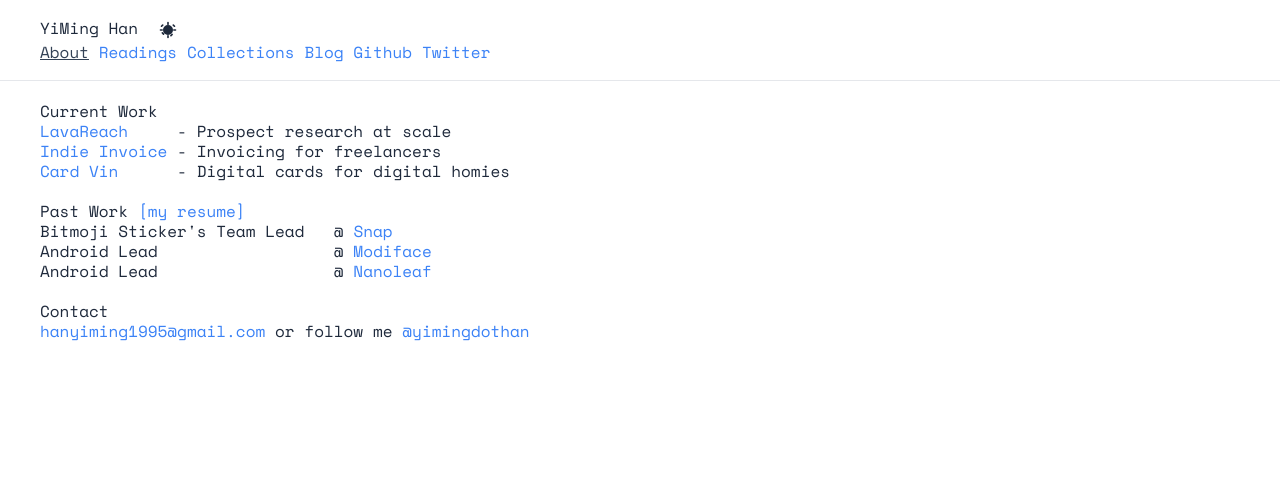
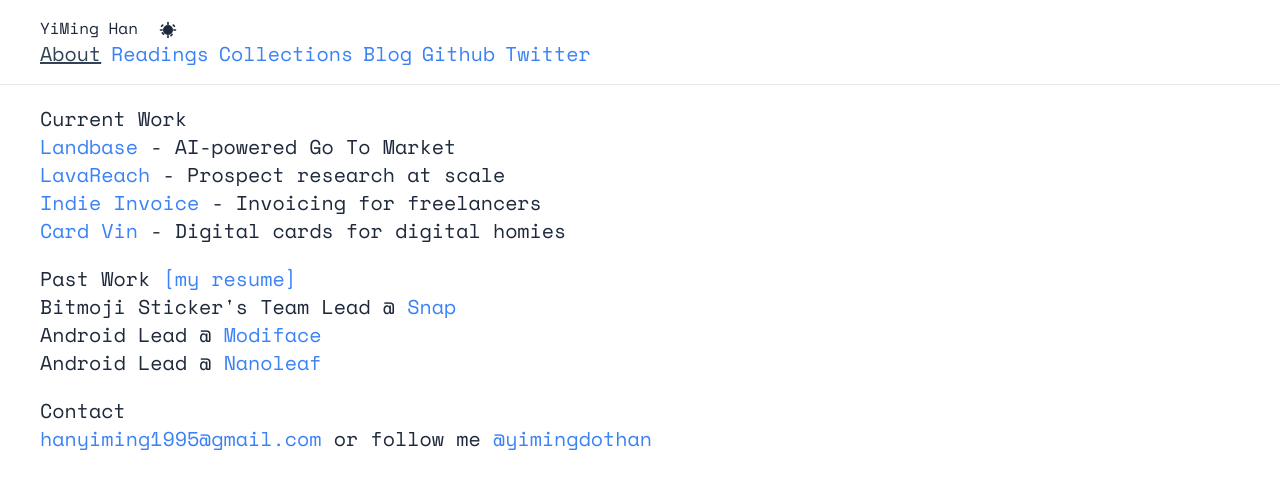
Before and after one commit to yiminghan/yiminghan.com, a Next.js app: page / in a window 1280 px wide. Shown: the top 488 px of the page. Built offline with nearby package versions, Linux system fonts and the light colour scheme.

Commit message:
small update

```diff
--- a/src/app/components/header.tsx
+++ b/src/app/components/header.tsx
@@ -9,12 +9,15 @@
 
   if (selected) {
     return (
+      <p className="w-full text-sm sm:w-11/12 sm:text-base md:w-10/12 md:text-lg lg:w-9/12 lg:text-xl xl:w-8/12">
         <span className="text-slate-700 underline dark:text-slate-100">
           {text}
         </span>
+      </p>
     );
   }
   return (
+    <p className="w-full text-sm sm:w-11/12 sm:text-base md:w-10/12 md:text-lg lg:w-9/12 lg:text-xl xl:w-8/12">
       <a
         className="text-blue-500 hover:text-blue-700 hover:underline"
         href={href}
@@ -22,6 +25,7 @@
       >
         {text}
       </a>
+    </p>
   );
 }
 
--- a/src/app/layout.tsx
+++ b/src/app/layout.tsx
@@ -48,7 +48,7 @@
           <div className="flex w-full flex-col justify-center gap-[1.25rem] px-[2.5rem] py-[1.25rem] leading-5">
             {children}
           </div>
-          <div className="ggrid pointer-events-none top-0 opacity-0 dark:opacity-5"></div>
+          {/* <div className="ggrid pointer-events-none top-0 opacity-0 dark:opacity-5"></div> */}
         </main>
       </body>
     </html>
--- a/src/app/page.tsx
+++ b/src/app/page.tsx
@@ -1,12 +1,22 @@
 export default function HomePage() {
   return (
     <>
-      <p className="whitespace-pre">
+      <p className="w-full text-sm sm:w-11/12 sm:text-base md:w-10/12 md:text-lg lg:w-9/12 lg:text-xl xl:w-8/12">
         Current Work <br />
         <a
           className="text-blue-500 hover:text-blue-700 hover:underline"
           target="_blank"
-          href="https://www.snapchat.com/"
+          href="https://www.landbase.com/"
+        >
+          Landbase
+        </a>
+        {"     "}
+        - AI-powered Go To Market
+        <br />
+        <a
+          className="text-blue-500 hover:text-blue-700 hover:underline"
+          target="_blank"
+          href="https://www.lavareach.com/"
         >
           LavaReach
         </a>
@@ -31,7 +41,7 @@
         </a>
         {"      "}- Digital cards for digital homies
       </p>
-      <p className="whitespace-pre">
+      <p className="w-full text-sm sm:w-11/12 sm:text-base md:w-10/12 md:text-lg lg:w-9/12 lg:text-xl xl:w-8/12">
         Past Work{" "}
         <a
           className="text-blue-500 hover:text-blue-700 hover:underline"
@@ -68,7 +78,7 @@
           Nanoleaf
         </a>
       </p>
-      <p>
+      <p className="w-full text-sm sm:w-11/12 sm:text-base md:w-10/12 md:text-lg lg:w-9/12 lg:text-xl xl:w-8/12">
         Contact <br />
         <a
           className="text-blue-500 hover:text-blue-700 hover:underline"
```
Lines whose indentation alone changed are shown as unchanged.
